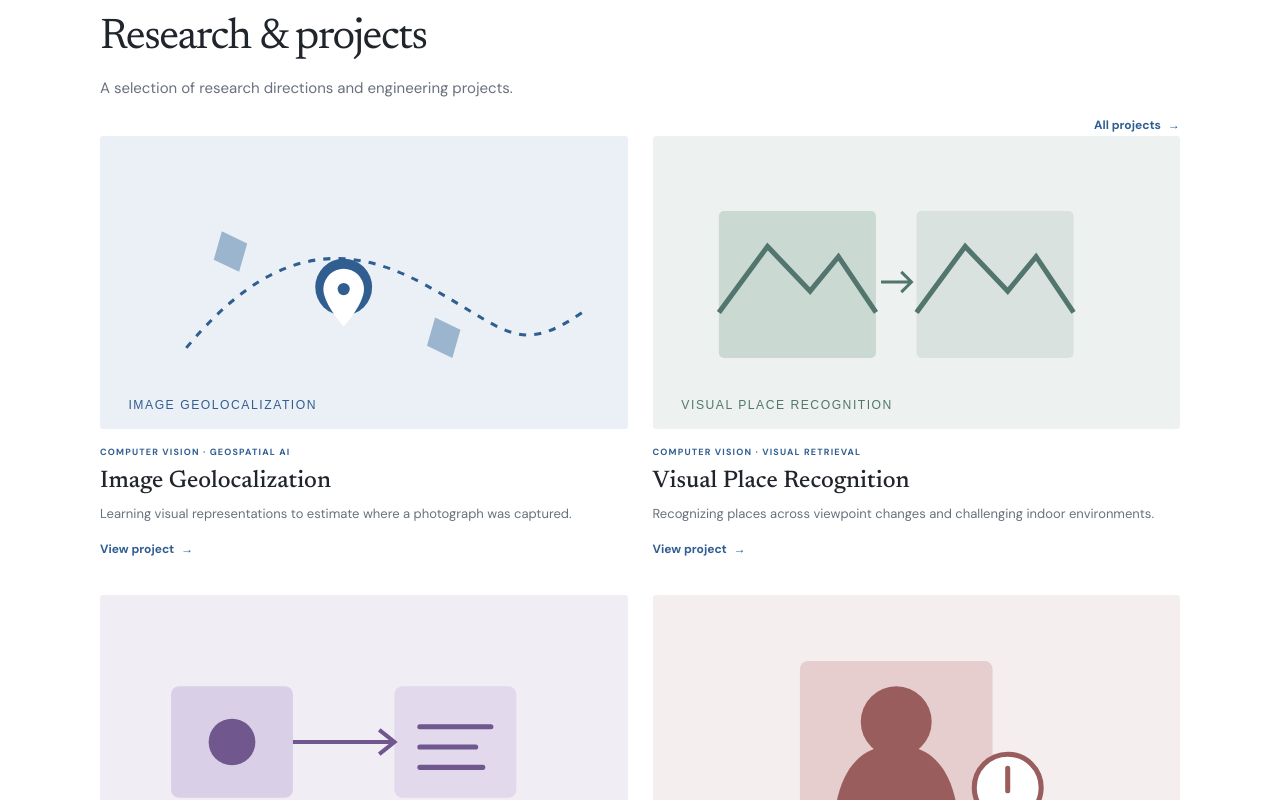
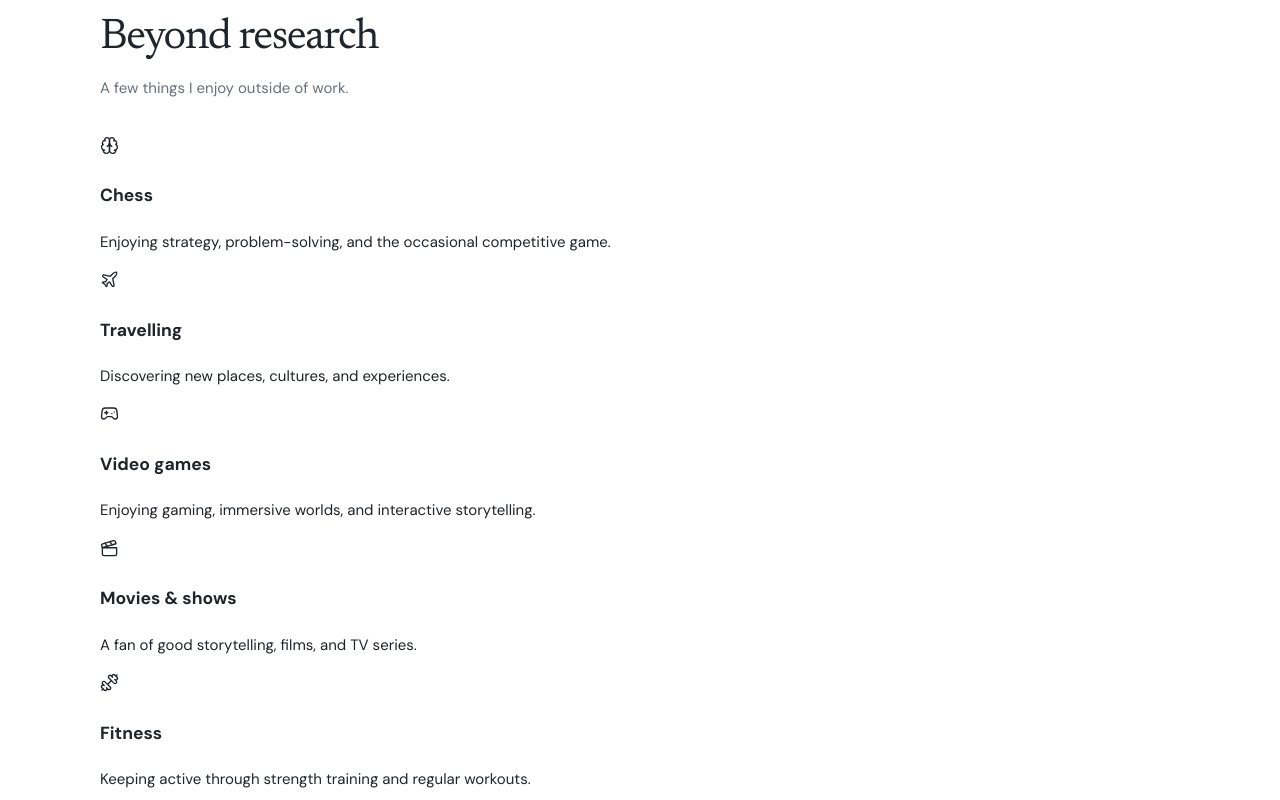
Before and after one commit to Saupatil07/Saupatil07.github.io, a Next.js app: page / in a window 1280 px wide. Shown: the part 2000-2800 px from the top of the page. Built offline with nearby package versions, Linux system fonts and the light colour scheme.

Commit message:
Add Beyond Research section to homepage

```diff
--- a/src/app/page.tsx
+++ b/src/app/page.tsx
@@ -1,6 +1,6 @@
 import Image from "next/image";
 import Link from "next/link";
-import { ArrowUpRight, Github, Linkedin, Mail, GraduationCap, FileText } from "lucide-react";
+import { ArrowUpRight, Github, Linkedin, Mail, GraduationCap, FileText, Brain, Plane, Gamepad2, Clapperboard, Dumbbell } from "lucide-react";
 import { Container } from "@/components/Container";
 import { SectionHeading } from "@/components/SectionHeading";
 import { ProjectCard } from "@/components/ProjectCard";
@@ -15,6 +15,14 @@ const interests = [
   { title: "Visual Place Recognition", detail: "Robust place retrieval across viewpoint, appearance, and environment changes." },
   { title: "Representation Learning", detail: "Learning transferable visual features for retrieval and recognition." },
   { title: "Multimodal AI", detail: "Combining vision and language models for richer visual understanding." },
+];
+
+const beyondResearch = [
+  { title: "Chess", detail: "Enjoying strategy, problem-solving, and the occasional competitive game.", Icon: Brain },
+  { title: "Travelling", detail: "Discovering new places, cultures, and experiences.", Icon: Plane },
+  { title: "Video games", detail: "Enjoying gaming, immersive worlds, and interactive storytelling.", Icon: Gamepad2 },
+  { title: "Movies & shows", detail: "A fan of good storytelling, films, and TV series.", Icon: Clapperboard },
+  { title: "Fitness", detail: "Keeping active through strength training and regular workouts.", Icon: Dumbbell },
 ];
 
 export default function HomePage() {
@@ -53,7 +61,7 @@ export default function HomePage() {
           <div className="narrow">
             <SectionHeading eyebrow="A little about me" title="About" />
             <p className="body-large">{profile.about}</p>
-            <p className="body-copy">I am particularly interested in research that bridges strong visual representations with useful real-world applications—from geographic understanding and place recognition to visual forensics.</p>
+            <p className="body-copy">I enjoy building practical systems from advances in computer vision, visual representation learning, and multimodal AI.</p>
           </div>
         </Container>
       </section>
@@ -67,6 +75,20 @@ export default function HomePage() {
                 <span className="interest-number">0{index + 1}</span>
                 <h3>{item.title}</h3>
                 <p>{item.detail}</p>
+              </article>
+            ))}
+          </div>
+        </Container>
+      </section>
+
+      <section className="section" id="beyond-research">
+        <Container>
+          <SectionHeading eyebrow="Away from the screen" title="Beyond research" description="A few things I enjoy outside of work." />
+          <div className="beyond-grid">
+            {beyondResearch.map(({ title, detail, Icon }) => (
+              <article className="beyond-item" key={title}>
+                <span className="beyond-icon"><Icon size={19} strokeWidth={1.7} /></span>
+                <div><h3>{title}</h3><p>{detail}</p></div>
               </article>
             ))}
           </div>
```
